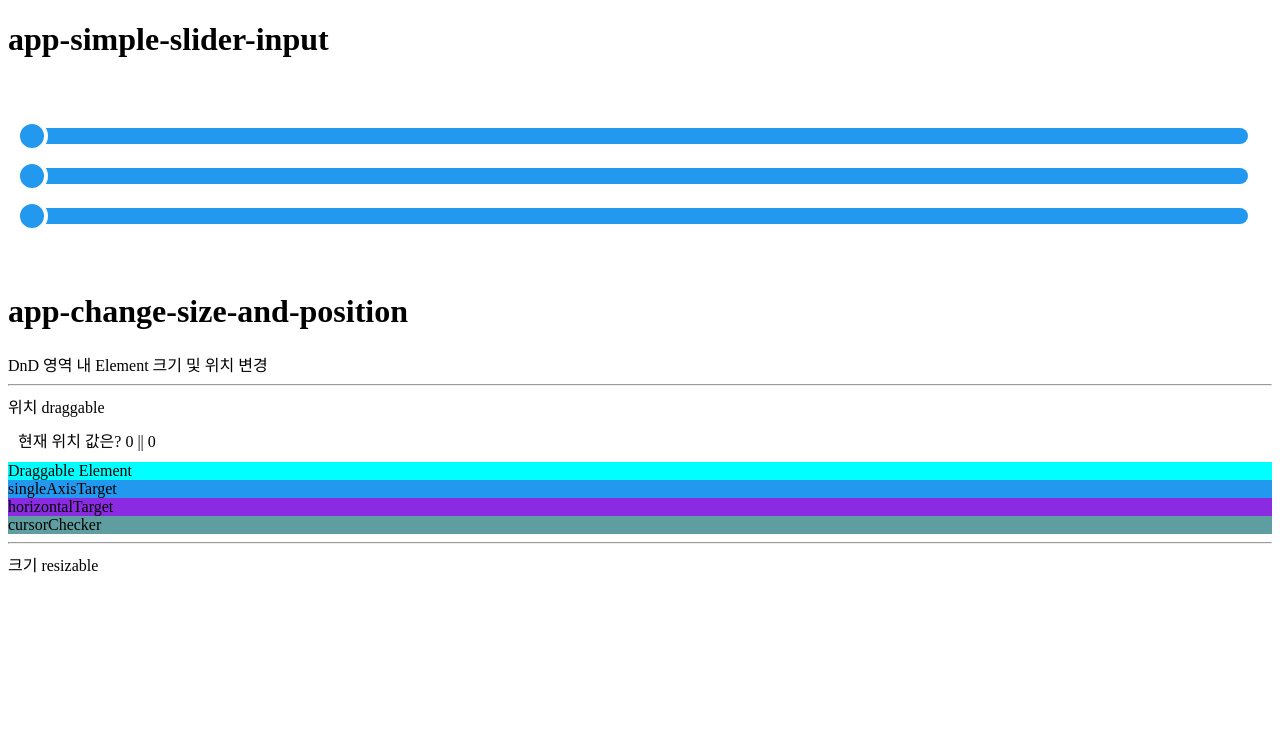
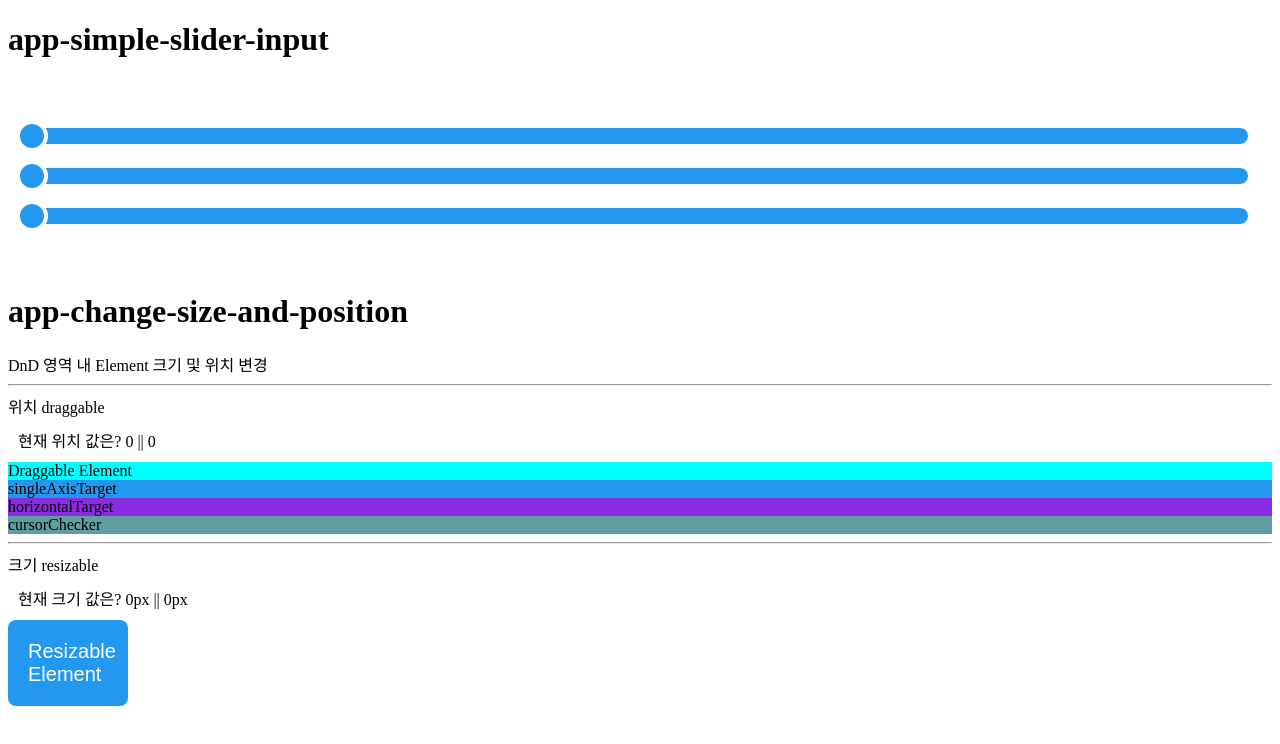
Before and after one commit to iDaeun/practiceByUsingLibs, an Angular app in the folder dragAndDrop/: page / in a window 1280 px wide. Shown: the top 744 px of the page. Built offline with nearby package versions, Linux system fonts and the light colour scheme.

Commit message:
resizable 사용해보기 - .resizable()

```diff
--- a/dragAndDrop/package.json
+++ b/dragAndDrop/package.json
@@ -29,9 +29,10 @@
     "@angular/cli": "~8.3.21",
     "@angular/compiler-cli": "~8.2.14",
     "@angular/language-service": "~8.2.14",
-    "@types/node": "~8.9.4",
+    "@interactjs/types": "^1.9.19",
     "@types/jasmine": "~3.3.8",
     "@types/jasminewd2": "~2.0.3",
+    "@types/node": "~8.9.4",
     "codelyzer": "^5.0.0",
     "jasmine-core": "~3.4.0",
     "jasmine-spec-reporter": "~4.2.1",
--- a/dragAndDrop/src/app/change-size-and-position/change-size-and-position.component.css
+++ b/dragAndDrop/src/app/change-size-and-position/change-size-and-position.component.css
@@ -21,3 +21,18 @@
   user-select: none;
   background-color: cadetblue;
 }
+
+.resizable {
+  background-color: #29e;
+  color: white;
+  font-size: 20px;
+  font-family: sans-serif;
+  border-radius: 8px;
+  padding: 20px;
+  touch-action: none;
+
+  width: 120px;
+
+  /* This makes things *much* easier */
+  box-sizing: border-box;
+}
--- a/dragAndDrop/src/app/change-size-and-position/change-size-and-position.component.html
+++ b/dragAndDrop/src/app/change-size-and-position/change-size-and-position.component.html
@@ -11,3 +11,7 @@ DnD 영역 내 Element 크기 및 위치 변경
 
 <hr>
 크기 resizable
+
+<div [style.padding]="'10px'">현재 크기 값은? {{size.width}} || {{size.height}}</div>
+
+<div class="resizable" id="resizable0"> Resizable Element </div>
--- a/dragAndDrop/src/app/change-size-and-position/change-size-and-position.component.ts
+++ b/dragAndDrop/src/app/change-size-and-position/change-size-and-position.component.ts
@@ -9,6 +9,7 @@ import interact from 'interactjs';
 export class ChangeSizeAndPositionComponent implements OnInit {
 
   public position = { x: 0, y: 0 };
+  public size = { width: '0px', height: '0px' };
 
   constructor() { }
 
@@ -109,5 +110,39 @@ export class ChangeSizeAndPositionComponent implements OnInit {
     });
 
     this.position = position;
+
+    // ----------------------------------------------------------
+    const size = { width: '0px', height: '0px' };
+
+    interact('.resizable').resizable({
+
+      edges: {
+        top: '#resizable0',       // Use pointer coords to check for resize.
+        left: '#resizable0',      // Disable resizing from left edge.
+        bottom: '#resizable0', // Resize if pointer target matches selector
+        right: '#resizable0'  // Resize if pointer target is the given Element
+      },
+
+      listeners: {
+
+        start(event) {
+          console.log(event.type, event.target)
+        },
+        move(event) {
+
+          event.target.style.width = `${event.rect.width}px`;
+          event.target.style.height = `${event.rect.height}px`;
+
+          size.width = event.target.style.width;
+          size.height = event.target.style.height;
+
+          event.target.style.transform =
+            `translate(${event.deltaRect.left}px, ${event.deltaRect.top}px)`;
+        }
+      }
+    });
+
+    this.size = size;
+
   }
 }
```
